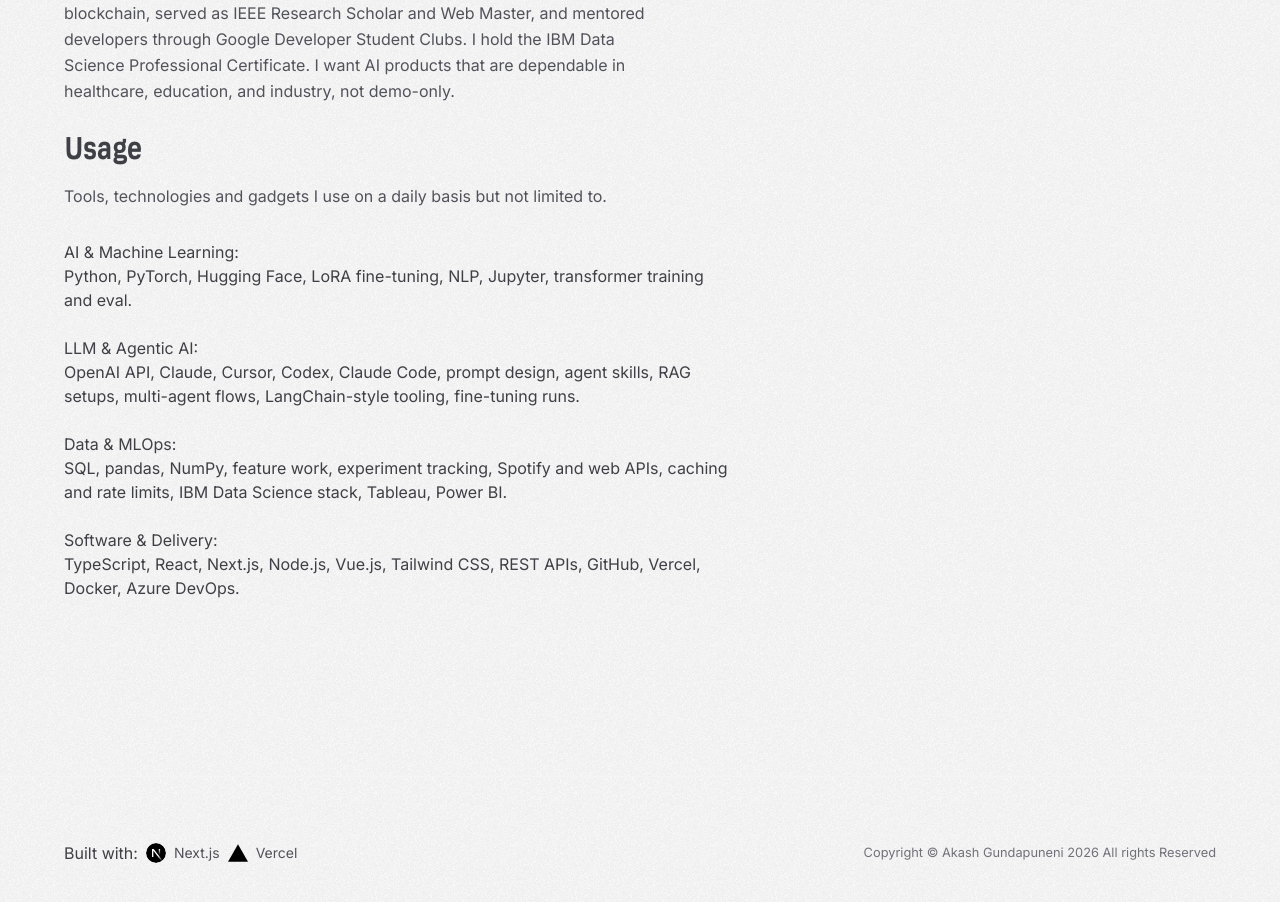
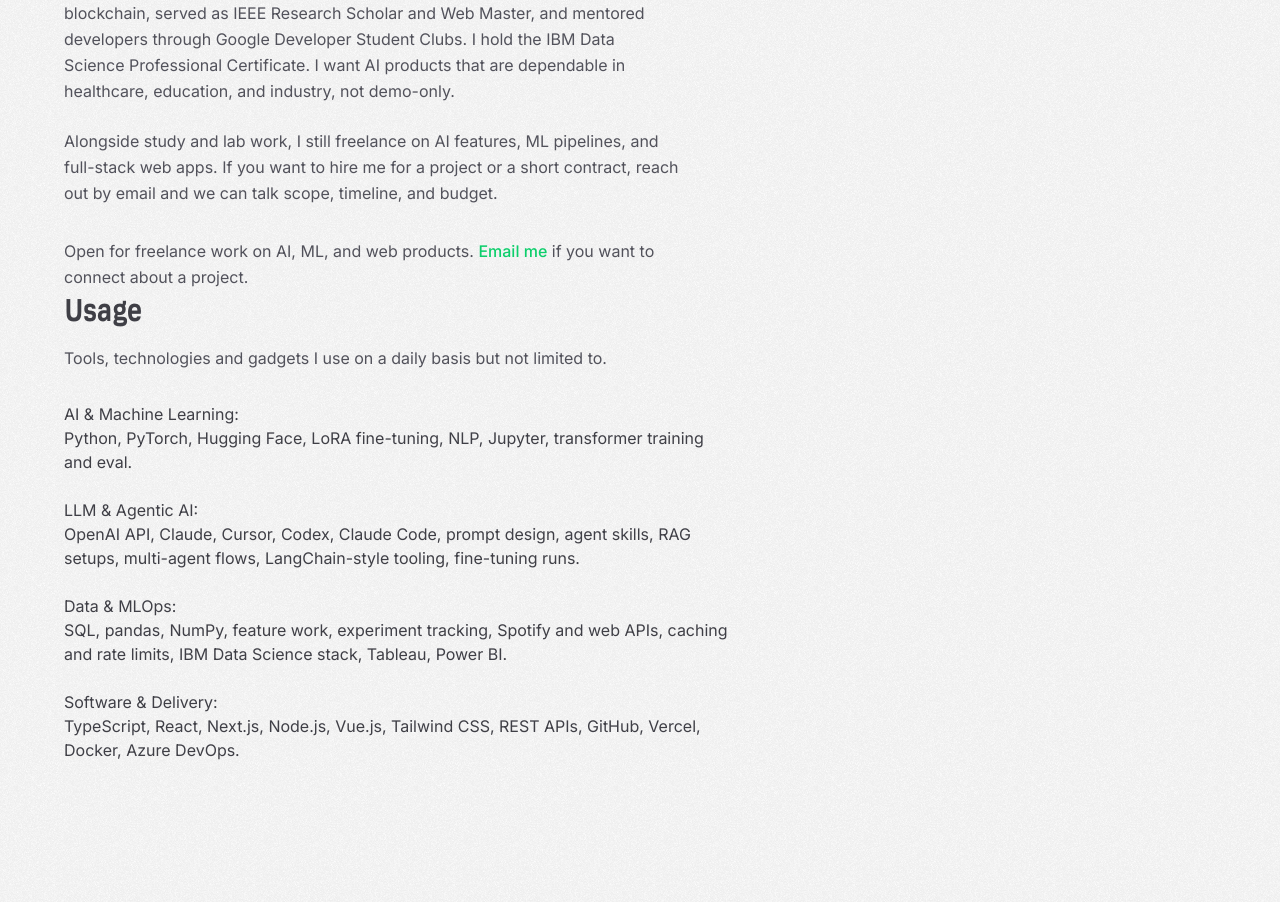
Before and after one commit to akash9676/Akash.graspins.com, a Next.js app: page /about in a window 1280 px wide. Shown: the part 961-1863 px from the top of the page. Built offline with nearby package versions, Linux system fonts and the light colour scheme; no server answers.

Commit message:
Add freelance availability and email CTA on About page
Co-authored-by: Akash Gundapuneni <akashgundapuneni@gmail.com>

```diff
--- a/app/about/page.tsx
+++ b/app/about/page.tsx
@@ -27,6 +27,17 @@ export default function About() {
                   components={CustomPortableText}
                 />
               </div>
+
+              <p className="mt-8 dark:text-zinc-400 text-zinc-600 leading-relaxed">
+                Open for freelance work on AI, ML, and web products.{" "}
+                <a
+                  href={`mailto:${data.email}?subject=Freelance%20inquiry`}
+                  className="dark:text-primary-color text-secondary-color hover:underline font-medium"
+                >
+                  Email me
+                </a>{" "}
+                if you want to connect about a project.
+              </p>
             </Slide>
           </div>
 
--- a/app/data/profile.ts
+++ b/app/data/profile.ts
@@ -7,7 +7,7 @@ export const profileContent = {
   location: "Darmstadt, Germany",
   email: "akashgundapuneni@gmail.com",
   shortBio:
-    "Master’s student in AI and ML at TU Darmstadt. I build LLM agents, recommender systems, computer vision models, and NLP tools, then ship them with Python, PyTorch, and TypeScript stacks. I like end-to-end work: data, model, API, and UI.",
+    "Master’s student in AI and ML at TU Darmstadt. I build LLM agents, recommender systems, computer vision models, and NLP tools, then ship them with Python, PyTorch, and TypeScript stacks. I also take freelance work in AI, web, and ML.",
   fullBio: [
     paragraph(
       "I am Akash Gundapuneni, an AI engineer in the Master’s program in Artificial Intelligence and Machine Learning at TU Darmstadt. Before that I earned a B.Tech in Computer Science and Engineering (IoT focus) from Guru Nanak Institutions Technical Campus in Hyderabad. Most of my time goes to language models, ML systems, and research code that has to run for real users.",
@@ -24,6 +24,10 @@ export const profileContent = {
     paragraph(
       "I have co-authored research on sentiment analysis, chatbots, and sustainable blockchain, served as IEEE Research Scholar and Web Master, and mentored developers through Google Developer Student Clubs. I hold the IBM Data Science Professional Certificate. I want AI products that are dependable in healthcare, education, and industry, not demo-only.",
       "bio-4"
+    ),
+    paragraph(
+      "Alongside study and lab work, I still freelance on AI features, ML pipelines, and full-stack web apps. If you want to hire me for a project or a short contract, reach out by email and we can talk scope, timeline, and budget.",
+      "bio-5"
     ),
   ],
   usage: [
```
